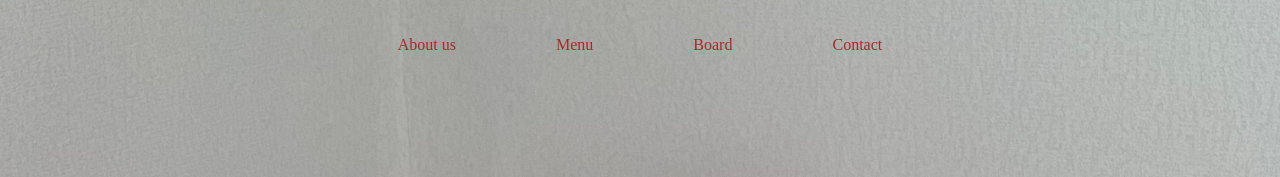
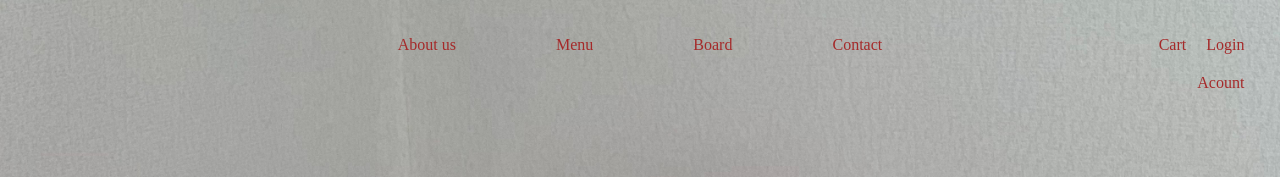
Before and after one commit to moo-done/MYC, an Angular app: page / in a window 1280 px wide. Shown: the top 177 px of the page. Built offline with nearby package versions, Linux system fonts and the light colour scheme.

Commit message:
user 메뉴 추가

```diff
--- a/src/app/navi/navi.component.css
+++ b/src/app/navi/navi.component.css
@@ -1,19 +1,32 @@
-ul {
+ul{
   list-style-type: none;
   margin: 0;
   padding: 2%;
   overflow: hidden;
   position: fixed;
+}
+
+.page ul {
   left: 50%;
   transform: translate(-50%);
 }
 
-li{
+.user ul {
+  left: 83%;
+}
+
+.page li{
   float: left;
   padding:10px 50px;
 }
 
+.user li{
+  float: right;
+  padding:10px 10px;
+}
+
 li a{
+  display: inline;
   color: brown;
   text-align: center;
   text-decoration: none;
--- a/src/app/navi/navi.component.html
+++ b/src/app/navi/navi.component.html
@@ -1,6 +1,19 @@
+<div>
+  <div class="page">
     <ul>
       <li><a href="">About us</a></li>
       <li><a href="">Menu</a></li>
       <li><a href="">Board</a></li>
       <li><a href="">Contact</a></li>
     </ul>
+  </div>
+
+  <div class="user">
+    <ul>
+      <li><a href="">Login</a></li>
+      <li><a href="">Cart</a></li>
+      <li><a href="">Acount</a></li>
+    </ul>
+  </div>
+
+</div>
```
Lines whose indentation alone changed are shown as unchanged.
